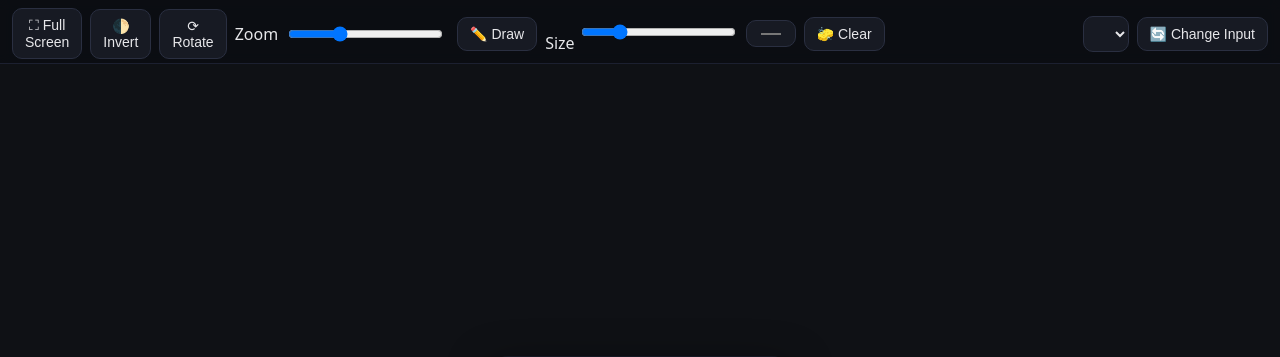
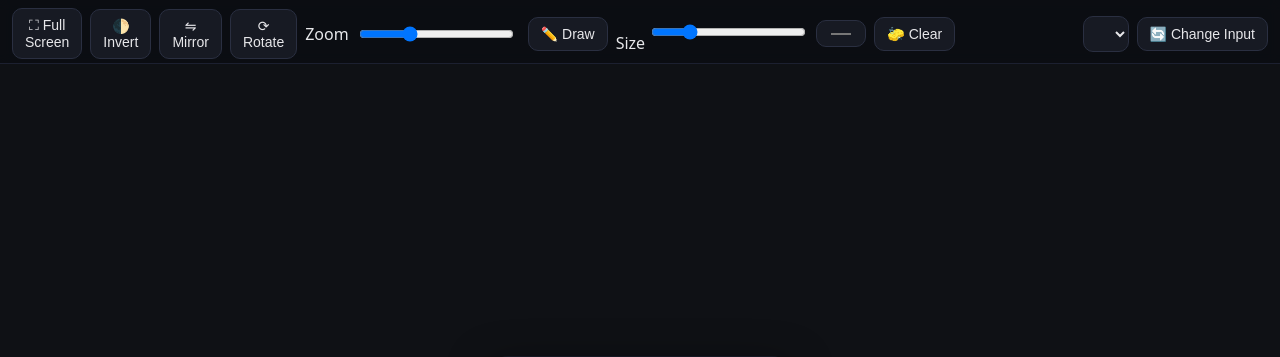
Before and after one commit to linuts/DocCam, a Flask app: page / in a window 1280 px wide. Shown: the top 357 px of the page. Run offline with Flask 3, Linux system fonts and the light colour scheme; lists and menus that the app fills with data are empty.

Commit message:
Add mirror toggle and fix drawing alignment

```diff
--- a/static/script.js
+++ b/static/script.js
@@ -7,6 +7,7 @@ const hint = document.getElementById("hint");
 
 const btnFullscreen = document.getElementById("btnFullscreen");
 const btnInvert = document.getElementById("btnInvert");
+const btnMirror = document.getElementById("btnMirror");
 const btnRotate = document.getElementById("btnRotate");
 const zoomSlider = document.getElementById("zoomSlider");
 
@@ -24,6 +25,7 @@ let drawing = false;
 let last = null;
 let rotation = 0;     // degrees (0, 90, 180, 270)
 let zoom = 1;         // scale factor (0.25 - 3)
+let mirrored = false; // horizontal flip
 
 // ---------- Camera handling ----------
 async function listVideoInputs() {
@@ -81,7 +83,7 @@ function resizeCanvasToVideo() {
   overlay.height = Math.max(2, Math.floor(rect.height * dpr));
   overlay.style.width = `${rect.width}px`;
   overlay.style.height = `${rect.height}px`;
-  ctx.scale(dpr, dpr);
+  ctx.setTransform(dpr, 0, 0, dpr, 0, 0);
   ctx.lineCap = "round";
   ctx.lineJoin = "round";
 }
@@ -92,7 +94,8 @@ ro.observe(video);
 
 // ---------- Transform handling (rotate + zoom) ----------
 function applyTransform() {
-  videoWrap.style.transform = `rotate(${rotation}deg) scale(${zoom})`;
+  const scaleX = mirrored ? -1 : 1;
+  videoWrap.style.transform = `scaleX(${scaleX}) rotate(${rotation}deg) scale(${zoom})`;
 }
 zoomSlider.addEventListener("input", () => {
   zoom = parseFloat(zoomSlider.value);
@@ -104,6 +107,14 @@ btnRotate.addEventListener("click", () => {
   rotation = (rotation + 90) % 360;
   applyTransform();
   setTimeout(resizeCanvasToVideo, 150);
+});
+
+// ---------- Mirror ----------
+btnMirror.addEventListener("click", () => {
+  mirrored = !mirrored;
+  btnMirror.classList.toggle("active", mirrored);
+  applyTransform();
+  setTimeout(resizeCanvasToVideo, 50);
 });
 
 // ---------- Invert ----------
--- a/templates/index.html
+++ b/templates/index.html
@@ -14,6 +14,7 @@
     <div class="left">
       <button id="btnFullscreen" title="Full screen">⛶ Full Screen</button>
       <button id="btnInvert" title="Invert colors">🌓 Invert</button>
+      <button id="btnMirror" title="Mirror image">⇋ Mirror</button>
       <button id="btnRotate" title="Rotate 90°">⟳ Rotate</button>
       <label class="zoom">
         Zoom
```
